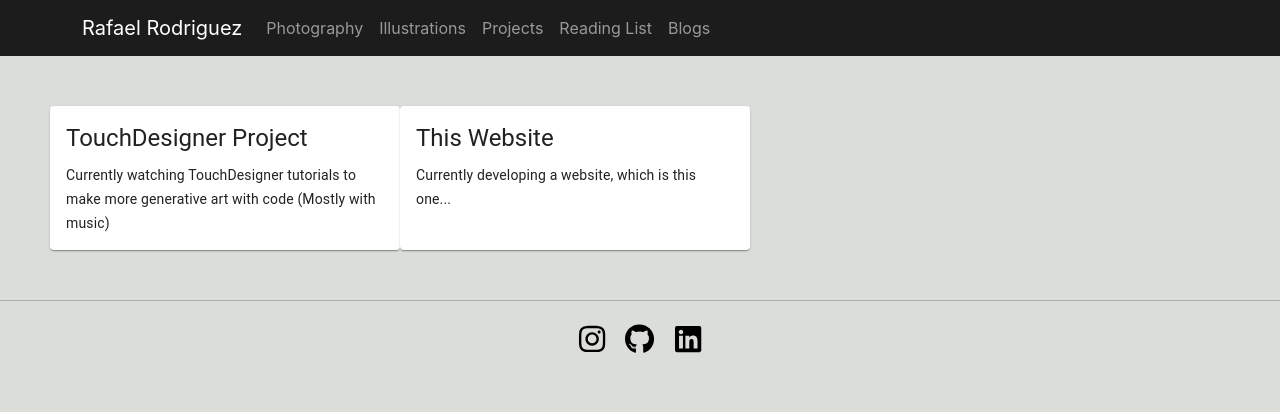
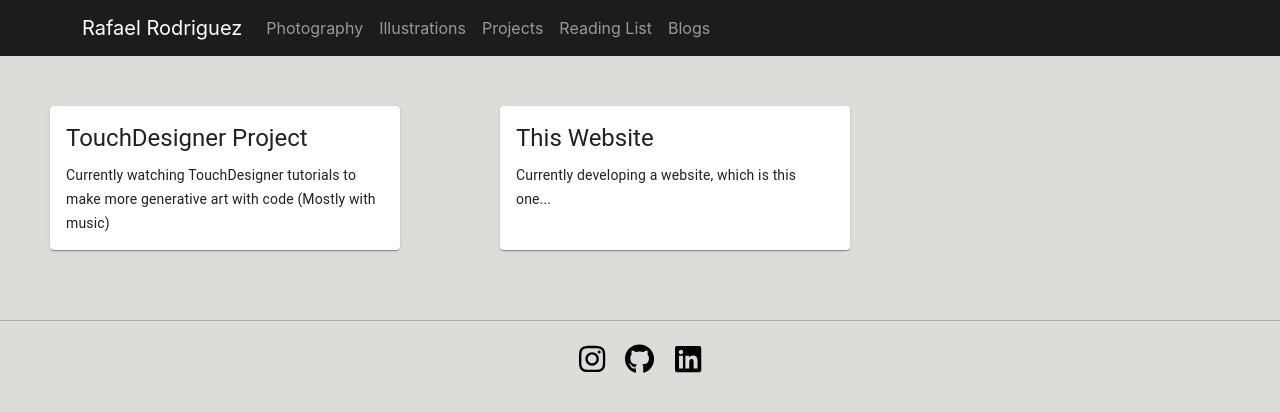
Before and after one commit to RRodriguez26/website, a React (Create React App) app: page /projects in a window 1280 px wide. Shown: the top 412 px of the page. Built offline with nearby package versions, Linux system fonts and the light colour scheme.

Commit message:
Make cleaner spacing for the cards

```diff
--- a/src/Pages/Projects.js
+++ b/src/Pages/Projects.js
@@ -9,13 +9,13 @@ import '../styles/projects.css';
 const Projects = () => {
     return (
         // Add properties to position the card to the center
-        <div className='projects-cards'>
+        <div className='project-cards'>
             {projectList["project-lists"].map((project, i) => {
-        return <Card sx={{ maxWidth: 350}} key={i}>
+                return <Card sx={{ maxWidth: 350 }} key={i} id='card'>
                         <CardActionArea>
                             <CardMedia>
                                 {
-                    // Insert image here
+                                // TODO: Insert image here
                                 // component="img"
                                 // height="140"
                                 // image="image/path"
--- a/src/styles/projects.css
+++ b/src/styles/projects.css
@@ -1,4 +1,7 @@
-.projects-cards {
-    margin: 50px;
+.project-cards {
     display: flex;
 }
+
+#card {
+    margin: 50px;
+}
```
Lines whose indentation alone changed are shown as unchanged.
